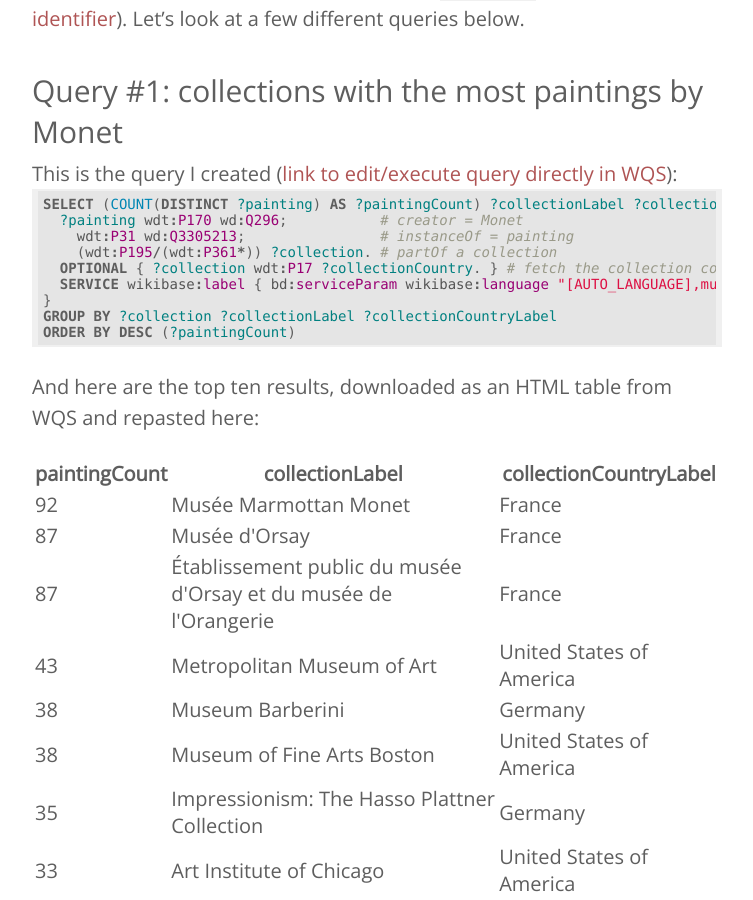
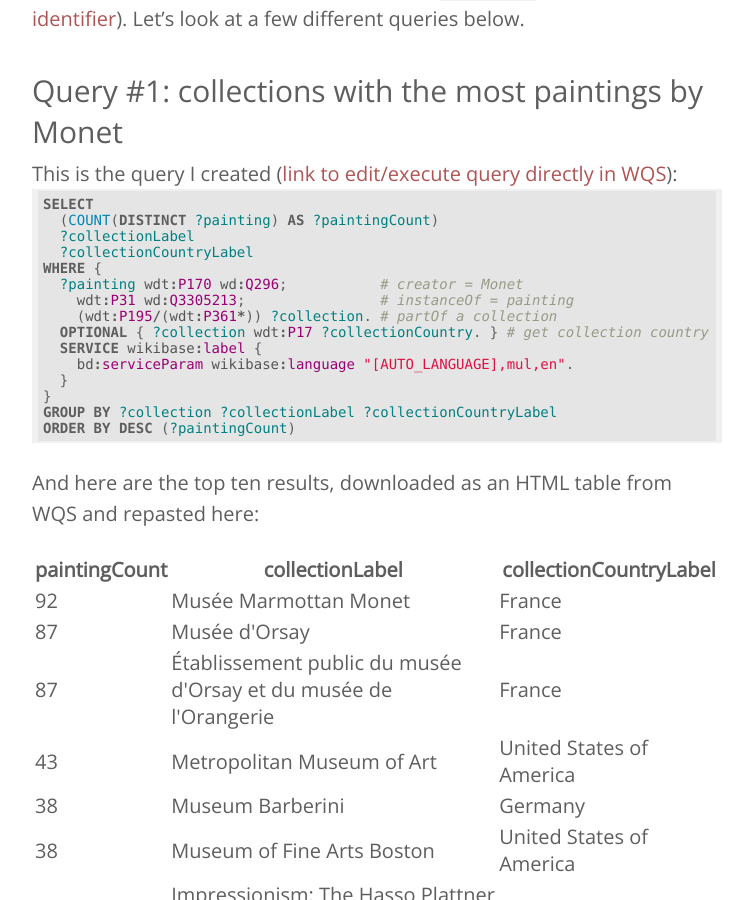
Before and after one commit to mcomella/mcomella.github.com, a Jekyll site: the page built from _posts/2024-12-29-where-are-all-the-monet-paintings.md, in a window 1280 px wide and 900 px high, scrolled down 870 px. Shown: the whole window, without its empty margins (263-1016 px from the left). Built offline with Jekyll 4.4.1, drawn with Linux system fonts in a browser that asks for light colours; some of the changed text lies outside the part shown.

Commit message:
avoid word wrap in code snippets in Monet post.

````diff
--- a/_posts/2024-12-29-where-are-all-the-monet-paintings.md
+++ b/_posts/2024-12-29-where-are-all-the-monet-paintings.md
@@ -16,12 +16,18 @@
 ## Query #1: collections with the most paintings by Monet
 This is the query I created ([link to edit/execute query directly in WQS](https://query.wikidata.org/#SELECT%20%28COUNT%28DISTINCT%20%3Fpainting%29%20AS%20%3FpaintingCount%29%20%3FcollectionLabel%20%3FcollectionCountryLabel%20WHERE%20%7B%0A%20%20%3Fpainting%20wdt%3AP170%20wd%3AQ296%3B%20%20%20%20%20%20%20%20%20%20%20%23%20creator%20%3D%20Monet%0A%20%20%20%20wdt%3AP31%20wd%3AQ3305213%3B%20%20%20%20%20%20%20%20%20%20%20%20%20%20%20%20%23%20instanceOf%20%3D%20painting%0A%20%20%20%20%28wdt%3AP195%2F%28wdt%3AP361%2a%29%29%20%3Fcollection.%20%23%20partOf%20a%20collection%0A%20%20OPTIONAL%20%7B%20%3Fcollection%20wdt%3AP17%20%3FcollectionCountry.%20%7D%20%23%20fetch%20the%20collection%20country%0A%20%20SERVICE%20wikibase%3Alabel%20%7B%20bd%3AserviceParam%20wikibase%3Alanguage%20%22%5BAUTO_LANGUAGE%5D%2Cmul%2Cen%22.%20%7D%0A%7D%0AGROUP%20BY%20%3Fcollection%20%3FcollectionLabel%20%3FcollectionCountryLabel%0AORDER%20BY%20DESC%20%28%3FpaintingCount%29)):
 ```sparql
-SELECT (COUNT(DISTINCT ?painting) AS ?paintingCount) ?collectionLabel ?collectionCountryLabel WHERE {
+SELECT
+  (COUNT(DISTINCT ?painting) AS ?paintingCount)
+  ?collectionLabel
+  ?collectionCountryLabel
+WHERE {
   ?painting wdt:P170 wd:Q296;           # creator = Monet
     wdt:P31 wd:Q3305213;                # instanceOf = painting
     (wdt:P195/(wdt:P361*)) ?collection. # partOf a collection
-  OPTIONAL { ?collection wdt:P17 ?collectionCountry. } # fetch the collection country
-  SERVICE wikibase:label { bd:serviceParam wikibase:language "[AUTO_LANGUAGE],mul,en". }
+  OPTIONAL { ?collection wdt:P17 ?collectionCountry. } # get collection country
+  SERVICE wikibase:label {
+    bd:serviceParam wikibase:language "[AUTO_LANGUAGE],mul,en".
+  }
 }
 GROUP BY ?collection ?collectionLabel ?collectionCountryLabel
 ORDER BY DESC (?paintingCount)
@@ -42,12 +48,17 @@
 ## Query #2: countries with the most paintings by Monet
 ([Link to edit/execute query directly in WQS](https://query.wikidata.org/#SELECT%20%28COUNT%28DISTINCT%20%3Fpainting%29%20AS%20%3FpaintingCount%29%20%3FcollectionCountryLabel%20WHERE%20%7B%0A%20%20%3Fpainting%20wdt%3AP170%20wd%3AQ296%3B%20%20%20%20%20%20%20%20%20%20%20%23%20creator%20%3D%20Monet%0A%20%20%20%20wdt%3AP31%20wd%3AQ3305213%3B%20%20%20%20%20%20%20%20%20%20%20%20%20%20%20%20%23%20instanceOf%20%3D%20painting%0A%20%20%20%20%28wdt%3AP195%2F%28wdt%3AP361%2a%29%29%20%3Fcollection.%20%23%20partOf%20a%20collection%0A%20%20OPTIONAL%20%7B%20%3Fcollection%20wdt%3AP17%20%3FcollectionCountry.%20%7D%20%23%20fetch%20collection%20country%0A%20%20SERVICE%20wikibase%3Alabel%20%7B%20bd%3AserviceParam%20wikibase%3Alanguage%20%22%5BAUTO_LANGUAGE%5D%2Cmul%2Cen%22.%20%7D%0A%7D%0AGROUP%20BY%20%3FcollectionCountryLabel%0AORDER%20BY%20DESC%20%28%3FpaintingCount%29))
 ```sparql
-SELECT (COUNT(DISTINCT ?painting) AS ?paintingCount) ?collectionCountryLabel WHERE {
+SELECT
+  (COUNT(DISTINCT ?painting) AS ?paintingCount)
+  ?collectionCountryLabel
+WHERE {
   ?painting wdt:P170 wd:Q296;           # creator = Monet
     wdt:P31 wd:Q3305213;                # instanceOf = painting
     (wdt:P195/(wdt:P361*)) ?collection. # partOf a collection
-  OPTIONAL { ?collection wdt:P17 ?collectionCountry. } # fetch collection country
-  SERVICE wikibase:label { bd:serviceParam wikibase:language "[AUTO_LANGUAGE],mul,en". }
+  OPTIONAL { ?collection wdt:P17 ?collectionCountry. } # get collection country
+  SERVICE wikibase:label {
+    bd:serviceParam wikibase:language "[AUTO_LANGUAGE],mul,en".
+  }
 }
 GROUP BY ?collectionCountryLabel
 ORDER BY DESC (?paintingCount)
````
